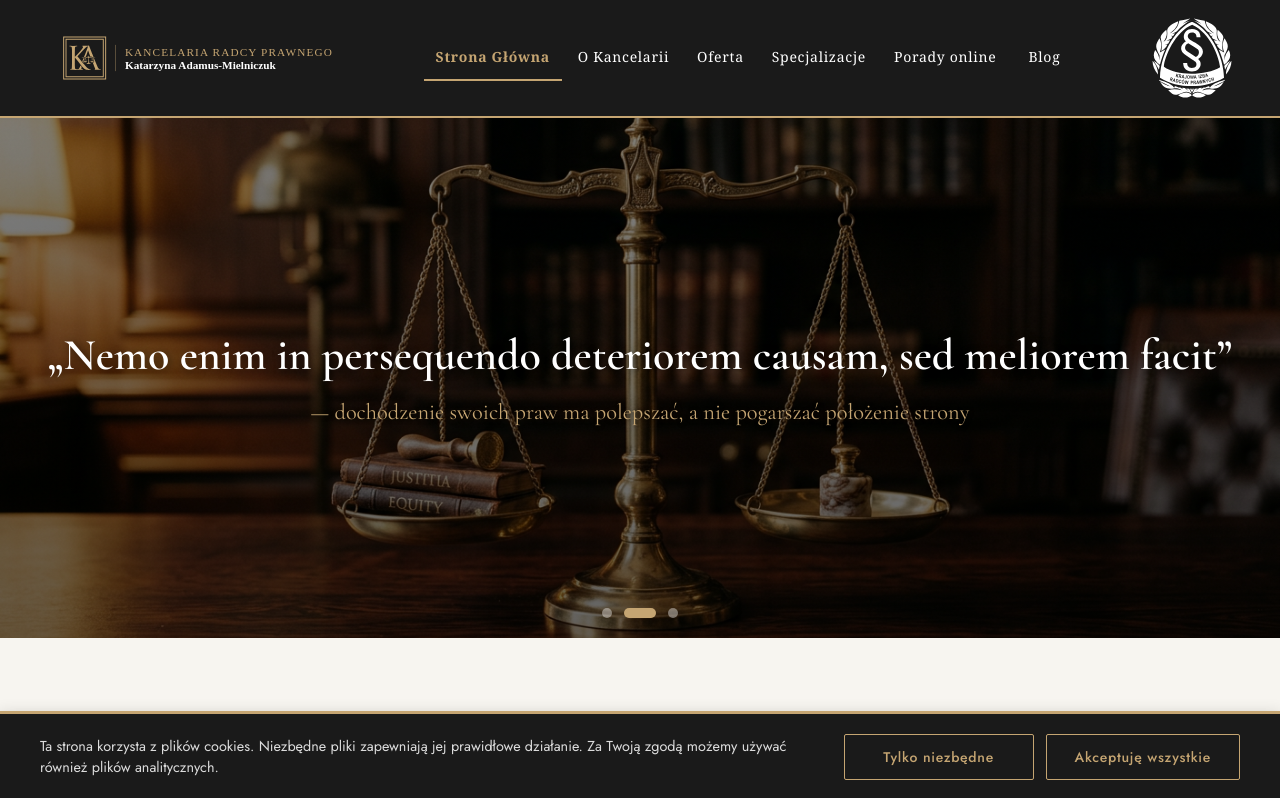
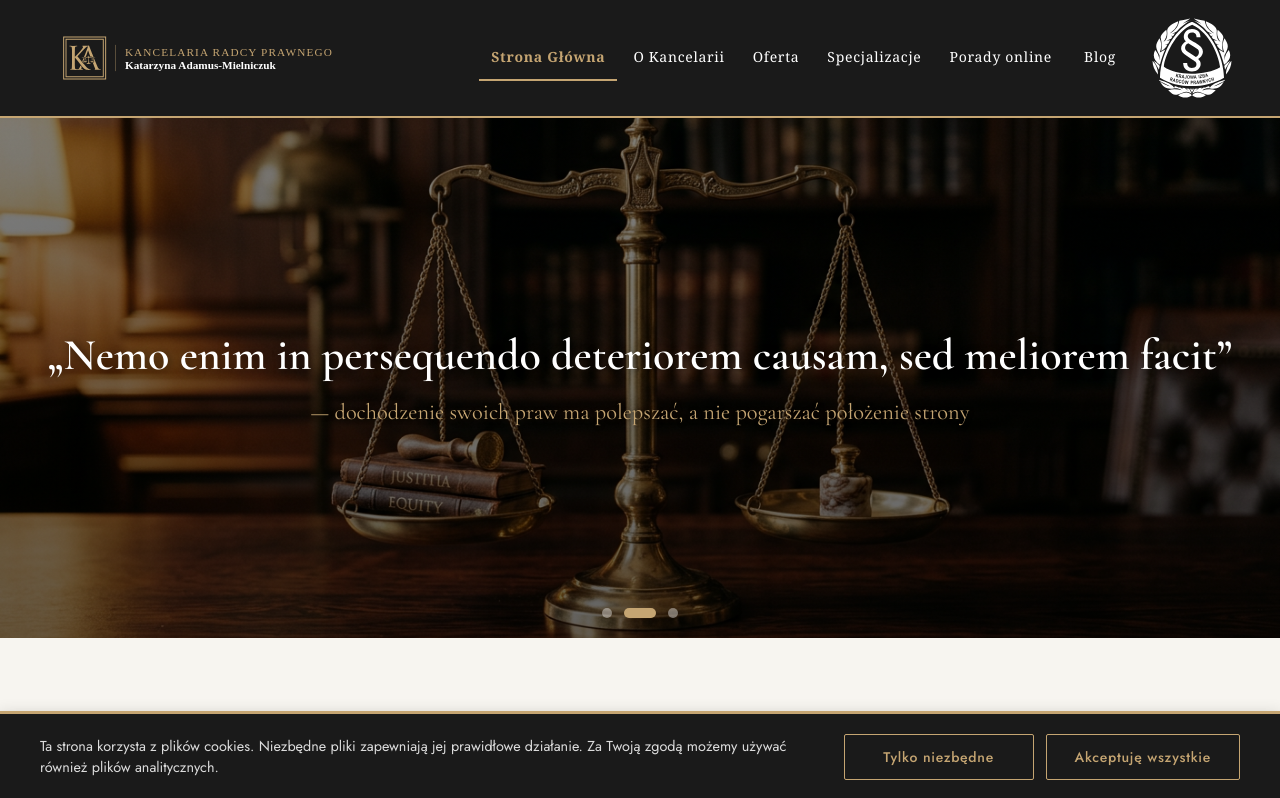
Before and after one commit to NiewiarowskiD/Kancelaria_Adamus, a React (Vite) app: page / in a window 1280 px wide. Shown: the top 798 px of the page. Built offline with nearby package versions, Linux system fonts and the light colour scheme.

Commit message:
fix: nav position

```diff
--- a/src/components/Navbar.tsx
+++ b/src/components/Navbar.tsx
@@ -59,8 +59,6 @@ export default function Navbar({ currentPage, onNavigate }: NavbarProps) {
   const handleSpecClick = (id: string) => {
     onNavigate('specializations');
     setMobileOpen(false);
-
-    // Opóźnienie pozwala zamknąć szufladę mobilną i wyrenderować stronę Specjalizacje
     setTimeout(() => {
       if (window.location.hash === `#${id}`) {
         window.dispatchEvent(new HashChangeEvent('hashchange'));
@@ -108,7 +106,7 @@ export default function Navbar({ currentPage, onNavigate }: NavbarProps) {
           </Box>
 
           {/* 2. Dane kontaktowe (od xl w górę) */}
-          <Box sx={{ display: { xs: 'none', xl: 'flex' }, flexShrink: 0 }}>
+          <Box sx={{ display: { xs: 'none', xl: 'flex' }, flexShrink: 0, paddingLeft: 15 }}>
             <Stack spacing={1.5}>
               <Stack direction="row" spacing={1.5} alignItems="center">
                 <PhoneIcon sx={{ color: 'secondary.main', fontSize: 20 }} />
@@ -130,7 +128,7 @@ export default function Navbar({ currentPage, onNavigate }: NavbarProps) {
               display: { xs: 'none', md: 'flex' },
               flex: 1,
               flexShrink: 0,
-              justifyContent: 'center',
+              justifyContent: 'flex-end',
               gap: 0.5,
             }}
           >
```
